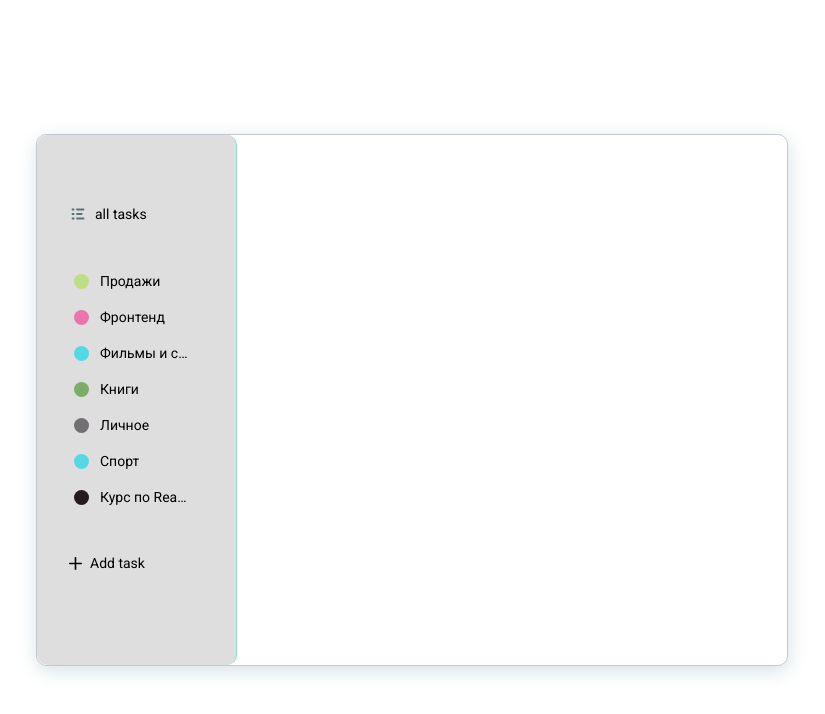
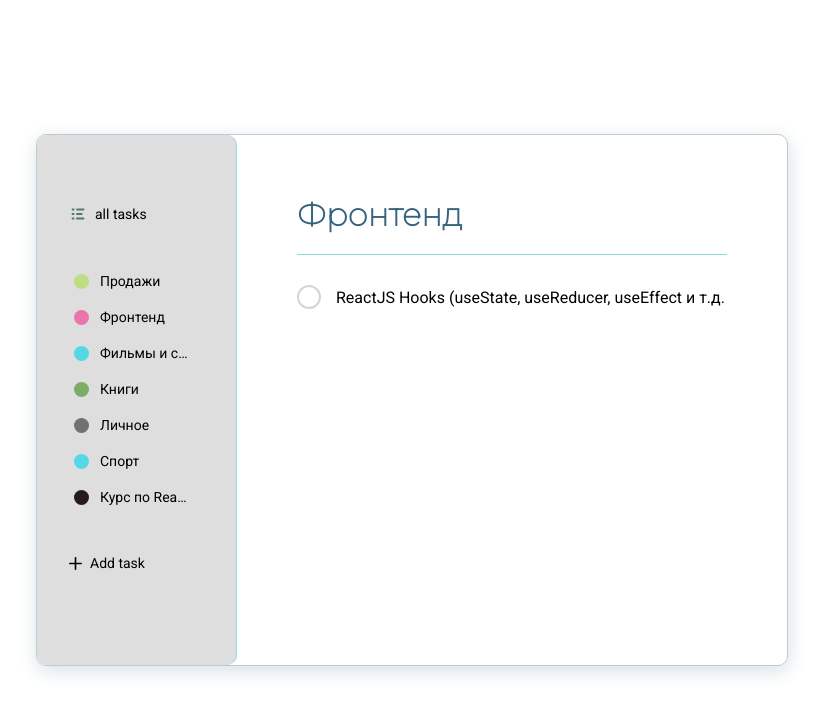
Before and after one commit to ReflectionFragment/Todo-test, a React (Create React App) app: page / in a window 1280 px wide. Shown: the top 714 px of the page, without its empty margins (228-1053 px from the left). Built offline with nearby package versions, Linux system fonts and the light colour scheme.

Commit message:
checkbox and input value added

```diff
--- a/public/index.html
+++ b/public/index.html
@@ -27,6 +27,10 @@
     <link rel="preconnect" href="https://fonts.googleapis.com">
     <link rel="preconnect" href="https://fonts.gstatic.com" crossorigin>
     <link href="https://fonts.googleapis.com/css2?family=Roboto&display=swap" rel="stylesheet">
+    <link rel="preconnect" href="https://fonts.googleapis.com">
+    <link rel="preconnect" href="https://fonts.gstatic.com" crossorigin>
+    <link href="https://fonts.googleapis.com/css2?family=Montserrat:wght@100&display=swap" rel="stylesheet">
+
     <title>React App</title>
   </head>
   <body>
--- a/src/App.js
+++ b/src/App.js
@@ -3,14 +3,15 @@ import React from "react";
 import AddList from "./Components/AddList";
 import DB from './assets/db.json';
 import {useState} from "react";
+import Tasks from "./Components/Tasks";
 
 function App() {
-    const [lists, setLists] = useState(DB.lists.map(item=>{
-        item.color= DB.colors.filter( color=> color.id===item.colorId)[0].name;
+    const [lists, setLists] = useState(DB.lists.map(item => {
+        item.color = DB.colors.filter(color => color.id === item.colorId)[0].name;
         return item;
     }))
-    const onAddList =(obj)=> {
-        const newList=[...lists, obj];
+    const onAddList = (obj) => {
+        const newList = [...lists, obj];
         setLists(newList);
     };
     return (
@@ -32,8 +33,10 @@ function App() {
                 ]}
                 />
                 <List
-                items = {lists}
-                onRemove={list=>{console.log(list);}}
+                    items={lists}
+                    onRemove={list => {
+                        console.log(list);
+                    }}
                     isRemovable
                 />
                 <AddList onAdd={onAddList}
@@ -41,7 +44,7 @@ function App() {
                 />
             </div>
             <div className="todo__tasks">
-
+                <Tasks/>
             </div>
         </div>
 
--- a/src/Components/List/List.js
+++ b/src/Components/List/List.js
@@ -25,7 +25,7 @@ const List = ({onRemove, items, isRemovable, onClick}) => {
                     {isRemovable && <img className='list__remove-icon'
                                          src={removeSvg}
                                          alt='remove'
-                                         onClick={(item)=>removeList(item)}
+                                         onClick={()=>removeList(item)}
                     />}
 
                 </li>
--- /dev/null
+++ b/src/Components/Tasks/Tasks.scss
@@ -0,0 +1,88 @@
+.tasks {
+  &_title {
+    font-family: Montserrat;
+    font-weight: bold;
+    font-size: 32px;
+    line-height: 39px;
+    color: #36637e;
+    padding-bottom: 20px;
+    border-bottom: 1px solid #92d9da;
+
+    &:hover {
+      img {
+        opacity: 0.5;
+      }
+    }
+
+    img {
+      margin-left: 15px;
+      opacity: 0;
+      cursor: pointer;
+
+      &:hover {
+        opacity: 0.8;
+      }
+    }
+  }
+&__items{
+  margin-top: 30px;
+  &-row{
+    display: flex;
+    align-items: center;
+
+    input{
+      margin-left: 15px;
+      border: 0;
+      font-size:16px;
+      width: 100%;
+    }
+  }
+}
+  .checkbox {
+    input {
+      display: none;
+    }
+    svg{
+      transition: background-color 0.15s ease-in-out, border-color 0.15s ease-in-out;
+      path{
+        stroke: #f2f2f2;
+      }
+    }
+    input:checked + label {
+      background-color: #4DD599;
+      border-color: #4DD599;
+      svg{
+        opacity: 1;
+        path{
+          stroke: #ffffff;
+        }
+      }
+    }
+    &:hover{
+      label{
+        background-color: #F2F2F2;
+        border: 2px solid #F2F2F2;
+        svg{
+          opacity: 1;
+          path{
+            stroke: #ffffff;
+          }
+        }
+      }
+    }
+    label {
+      display: flex;
+      justify-content: center;
+      align-items: center;
+      cursor: pointer;
+      border: 2px solid #d5d5d5;
+      border-radius: 30px;
+      width: 20px;
+      height: 20px;
+        transition: background-color 0.15s ease-in-out, border-color 0.15s ease-in-out;
+      svg{
+        opacity: 0;
+      }
+    }
+  }
+}
--- /dev/null
+++ b/src/Components/Tasks/index.jsx
@@ -0,0 +1,37 @@
+import React from 'react';
+import './Tasks.scss';
+
+import editSvg from '../../assets/img/edit.svg';
+
+const Tasks = () => {
+    return (
+
+        <div className="tasks">
+            <h2 className='tasks_title'>
+                Фронтенд
+                <img src={editSvg} alt='edit icon'/>
+            </h2>
+            <div className='tasks__items'>
+                <div className="tasks__items-row">
+                    <div className='checkbox'>
+                        <input id='check' type="checkbox"/>
+                        <label htmlFor='check'>
+                            <svg width="11"
+                                 height="8"
+                                 viewBox="0 0 11 8"
+                                 fill='none'
+                                 xmlns="http://www.w3.org/2000/svg">
+                                <path d="M9.29999 1.20001L3.79999 6.70001L1.29999 4.20001" stroke="#000" strokeWidth="1.5"
+                                      strokeLinecap="round" strokeLinejoin="round"/>
+                            </svg>
+                        </label>
+
+
+                    </div>
+                <input value='ReactJS Hooks (useState, useReducer, useEffect и т.д.'/>
+                </div>
+            </div>
+        </div>
+    )
+}
+export default Tasks;
--- a/src/index.scss
+++ b/src/index.scss
@@ -10,6 +10,7 @@
   -moz-osx-font-smoothing: grayscale;
 }
 .todo {
+  display: flex;
   position: absolute;
   width: 750px;
   height: 530px;
@@ -20,8 +21,8 @@
   border-radius: 10px;
   border: 1px solid #c1c8d0;
   font-size: 14px;
-}
-.todo__sidebar {
+
+&__sidebar {
   box-sizing: border-box;
   background-color: #dedede;
   width: 200px;
@@ -30,6 +31,10 @@
   padding: 60px 20px;
   border-radius: 10px;
 }
+&__tasks{
+  flex:1;
+  padding: 60px;
+}}
 .field {
   padding: 8px 12px;
   background: #FFFFFF;
```
Lines whose indentation alone changed are shown as unchanged.
